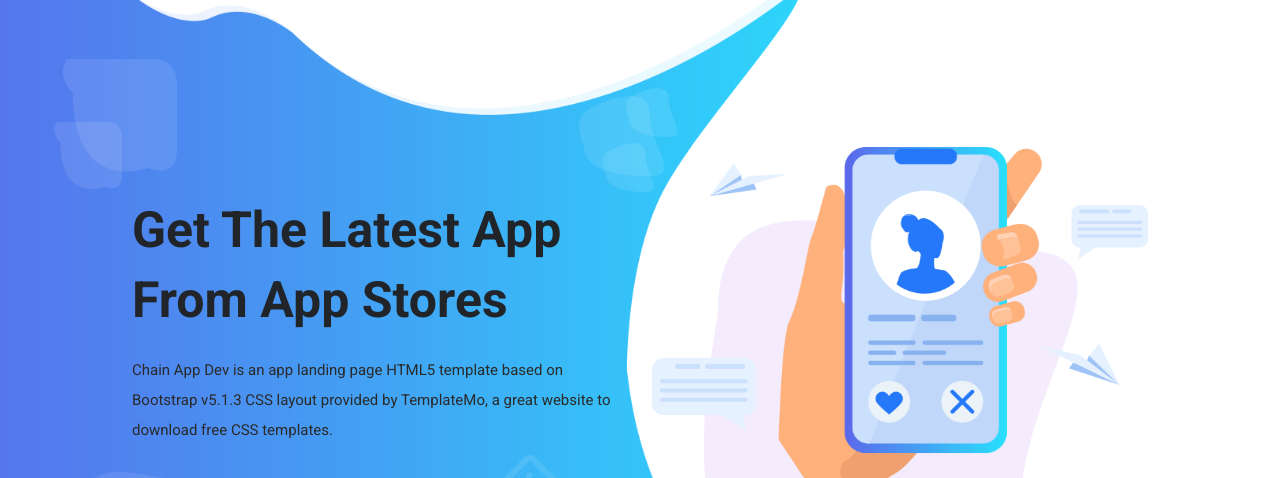
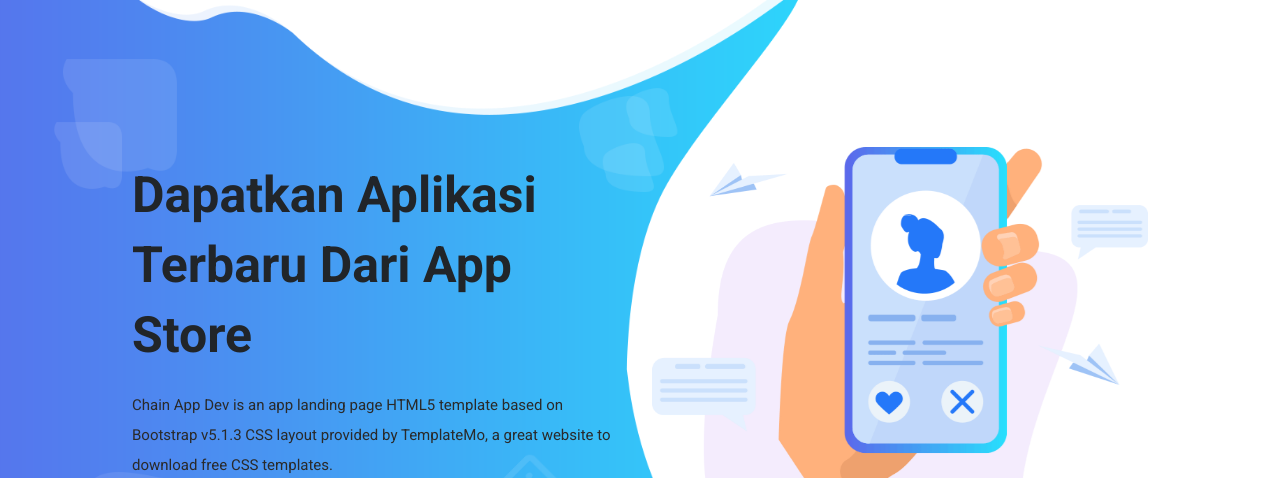
Before and after one commit to Aulianyna/pwpb-berhasill, a plain HTML site: page index.html in a window 1280 px wide. Shown: the part 103-581 px from the top of the page. Drawn offline with Linux system fonts and the light colour scheme.

Commit message:
mengubah h1

```diff
--- a/index.html
+++ b/index.html
@@ -174,7 +174,7 @@ https://templatemo.com/tm-570-chain-app-dev
               <div class="left-content show-up header-text wow fadeInLeft" data-wow-duration="1s" data-wow-delay="1s">
                 <div class="row">
                   <div class="col-lg-12">
-                    <h2>Get The Latest App From App Stores</h2>
+                    <h2>Dapatkan Aplikasi Terbaru Dari App Store</h2>
                     <p>Chain App Dev is an app landing page HTML5 template based on Bootstrap v5.1.3 CSS layout provided by TemplateMo, a great website to download free CSS templates.</p>
                   </div>
                   <div class="col-lg-12">
```
